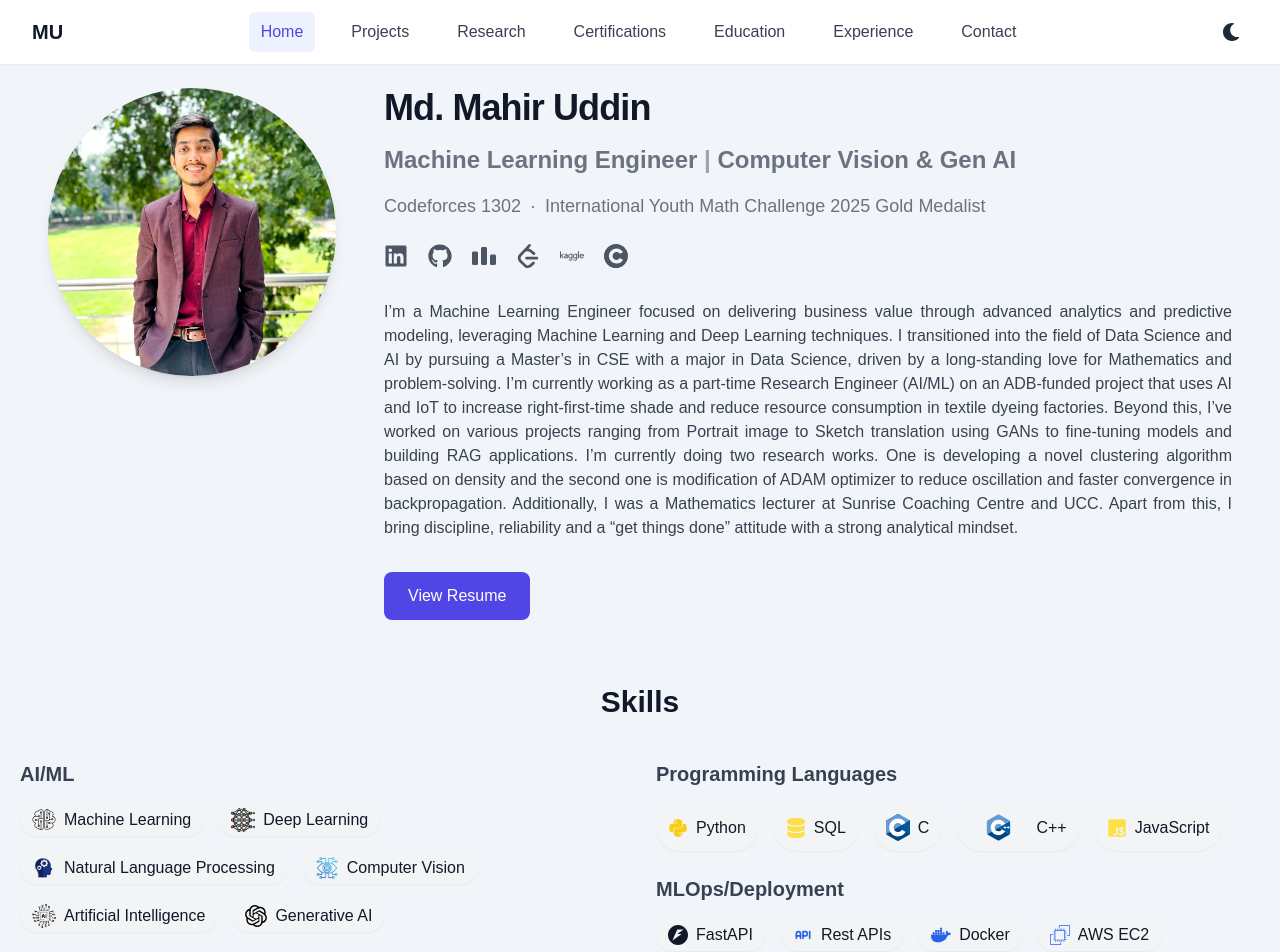
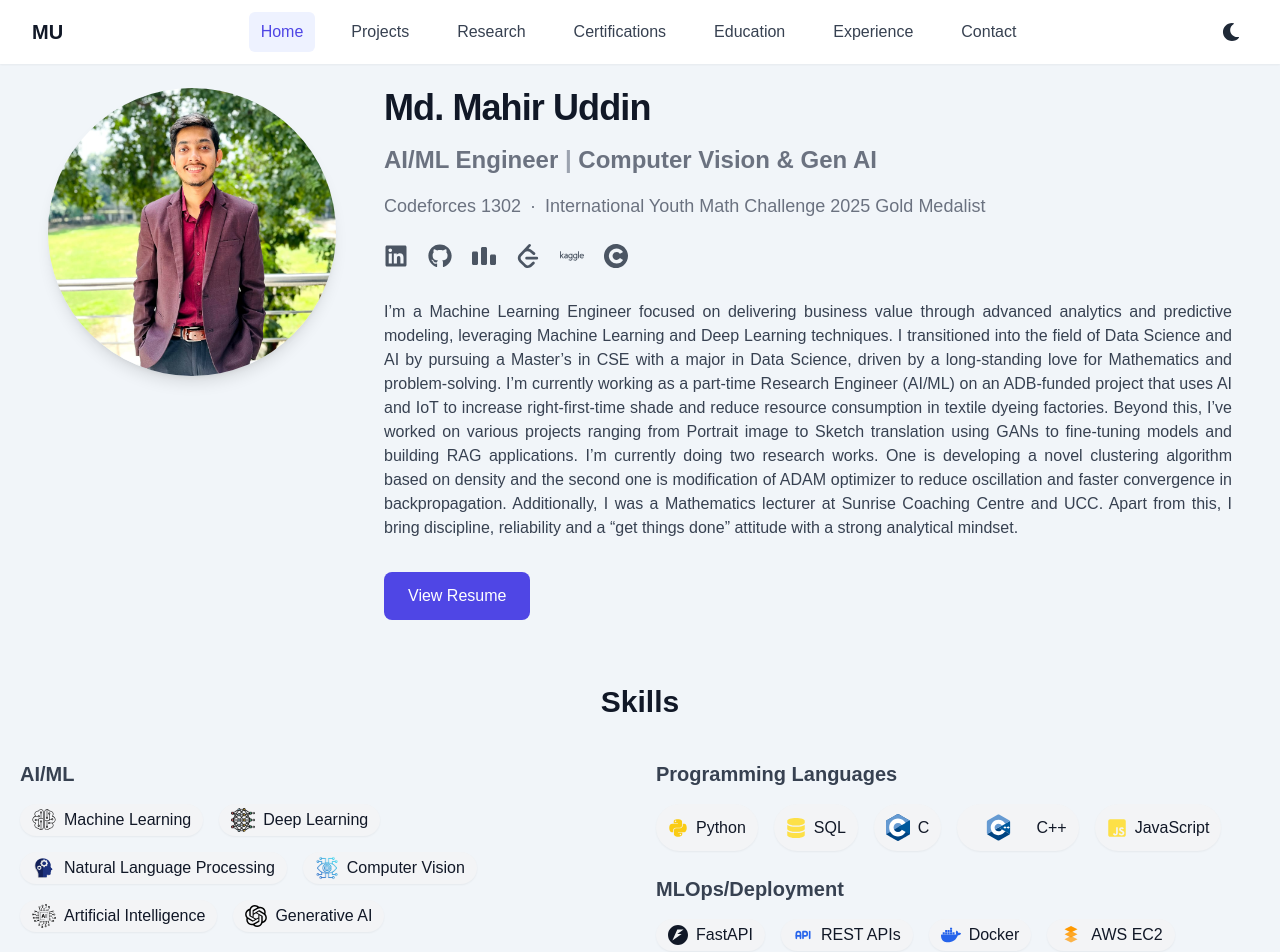
Before and after one commit to Mahir-Uddin0/portfolio_website, a Next.js app: page / in a window 1280 px wide. Shown: the top 952 px of the page. Built offline with nearby package versions, Linux system fonts and the light colour scheme.

Commit message:
updated resume and title

```diff
--- a/components/Skills.js
+++ b/components/Skills.js
@@ -1,8 +1,25 @@
 import Image from "next/image";
 import { FaPython, FaJsSquare, FaHtml5, FaCss3Alt, FaLinux, FaDatabase } from "react-icons/fa";
-import { SiTensorflow, SiC, SiPytorch, SiNumpy, SiMysql, SiPandas, SiDocker, SiGit, SiKubernetes, SiFastapi, SiAmazonec2 } from "react-icons/si";
+import { SiTensorflow, SiC, SiPytorch, SiNumpy, SiMysql, SiPandas, SiDocker, SiGit, SiKubernetes, SiFastapi } from "react-icons/si";
 import { FaProjectDiagram, FaLanguage, FaRegImage, FaCamera } from "react-icons/fa";
 import { TbApi } from "react-icons/tb";
+
+function AwsEc2Logo({ className = "" }) {
+  return (
+    <svg
+      className={className}
+      viewBox="0 0 24 24"
+      role="img"
+      aria-label="AWS EC2"
+      fill="none"
+      xmlns="http://www.w3.org/2000/svg"
+    >
+      <path d="M5.5 6.2 12 3l6.5 3.2L12 9.4 5.5 6.2Z" fill="#FF9900" />
+      <path d="M5.5 11.2 12 8l6.5 3.2-6.5 3.2-6.5-3.2Z" fill="#FF9900" opacity="0.85" />
+      <path d="M5.5 16.2 12 13l6.5 3.2-6.5 3.2-6.5-3.2Z" fill="#FF9900" opacity="0.7" />
+    </svg>
+  );
+}
 
 
 export default function Skills() {
@@ -40,9 +57,9 @@ export default function Skills() {
           <h3 className="text-xl font-semibold text-gray-700 dark:text-gray-300 mb-4">MLOps/Deployment</h3>
           <div className="flex flex-wrap gap-4">
             <span className="flex items-center gap-2 bg-gray-100 dark:bg-gray-800 text-gray-900 dark:text-gray-200 px-3 py-1 rounded-full shadow-sm hover:bg-gray-200 dark:hover:bg-gray-700 transition"><SiFastapi className="text-xl" /> FastAPI</span>
-            <span className="flex items-center gap-2 bg-gray-100 dark:bg-gray-800 text-gray-900 dark:text-gray-200 px-3 py-1 rounded-full shadow-sm hover:bg-gray-200 dark:hover:bg-gray-700 transition"><TbApi className="text-blue-600 text-xl" /> Rest APIs</span>
+            <span className="flex items-center gap-2 bg-gray-100 dark:bg-gray-800 text-gray-900 dark:text-gray-200 px-3 py-1 rounded-full shadow-sm hover:bg-gray-200 dark:hover:bg-gray-700 transition"><TbApi className="text-blue-600 text-xl" /> REST APIs</span>
             <span className="flex items-center gap-2 bg-gray-100 dark:bg-gray-800 text-gray-900 dark:text-gray-200 px-3 py-1 rounded-full shadow-sm hover:bg-gray-200 dark:hover:bg-gray-700 transition"><SiDocker className="text-blue-600 text-xl" /> Docker</span>
-            <span className="flex items-center gap-2 bg-gray-100 dark:bg-gray-800 text-gray-900 dark:text-gray-200 px-3 py-1 rounded-full shadow-sm hover:bg-gray-200 dark:hover:bg-gray-700 transition"><SiAmazonec2 className="text-blue-600 text-xl" /> AWS EC2</span>
+            <span className="flex items-center gap-2 bg-gray-100 dark:bg-gray-800 text-gray-900 dark:text-gray-200 px-3 py-1 rounded-full shadow-sm hover:bg-gray-200 dark:hover:bg-gray-700 transition"><AwsEc2Logo className="h-6 w-6" /> AWS EC2</span>
           </div>
           </div>
         </div>
--- a/pages/index.js
+++ b/pages/index.js
@@ -39,7 +39,7 @@ export default function Home() {
             Md. Mahir Uddin
           </h1>
           <h2 className="text-lg md:text-2xl font-semibold text-gray-500 dark:text-gray-300">
-            Machine Learning Engineer <span className="text-gray-400 dark:text-gray-500">|</span> Computer Vision & Gen AI
+            AI/ML Engineer <span className="text-gray-400 dark:text-gray-500">|</span> Computer Vision & Gen AI
           </h2>
           <p className="text-lg md:text-1.5xl text-gray-500 dark:text-gray-400 font-medium">
             Codeforces 1302 <span className="mx-1">·</span> International Youth Math Challenge 2025 Gold Medalist
@@ -95,7 +95,8 @@ export default function Home() {
           <div className="pt-4">
             <a
               // href="/resume/Md__Mahir_Uddin_Data_Scientist_Resume.pdf"
-              href="/resume/Md__Mahir_Uddin_ML_Engineer_Resume.pdf"
+              // href="/resume/Md__Mahir_Uddin_ML_Engineer_Resume.pdf"
+              href="/resume/Md__Mahir_Uddin_AI_ML_Engineer_Resume.pdf"
               target="_blank"
               rel="noopener noreferrer"
               className="inline-block px-6 py-3 rounded-lg bg-indigo-600 text-white font-medium hover:bg-indigo-700 dark:hover:bg-indigo-500 transition"
```
Also changed, not shown: 1 other file (tests, documents, lock files or other folders).
